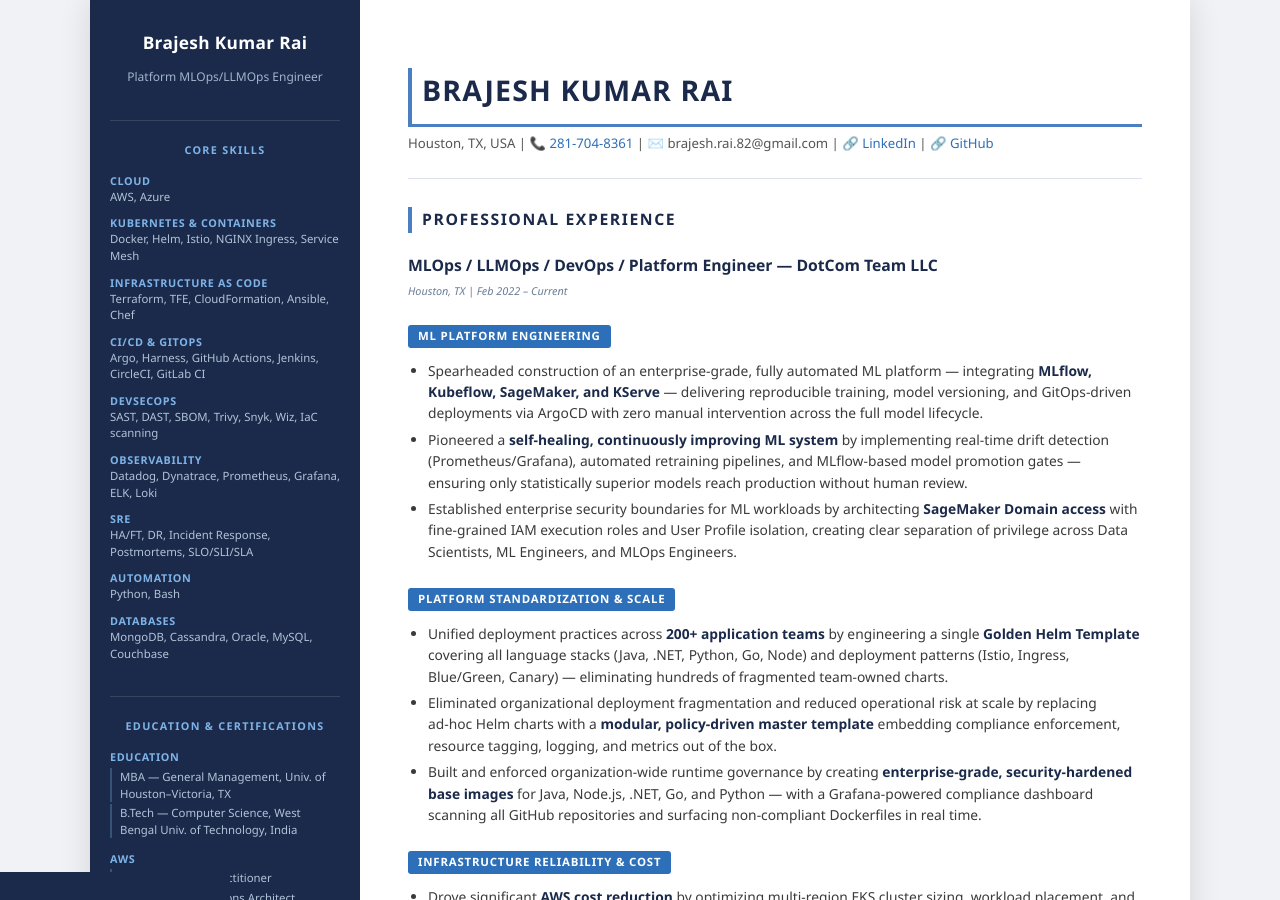
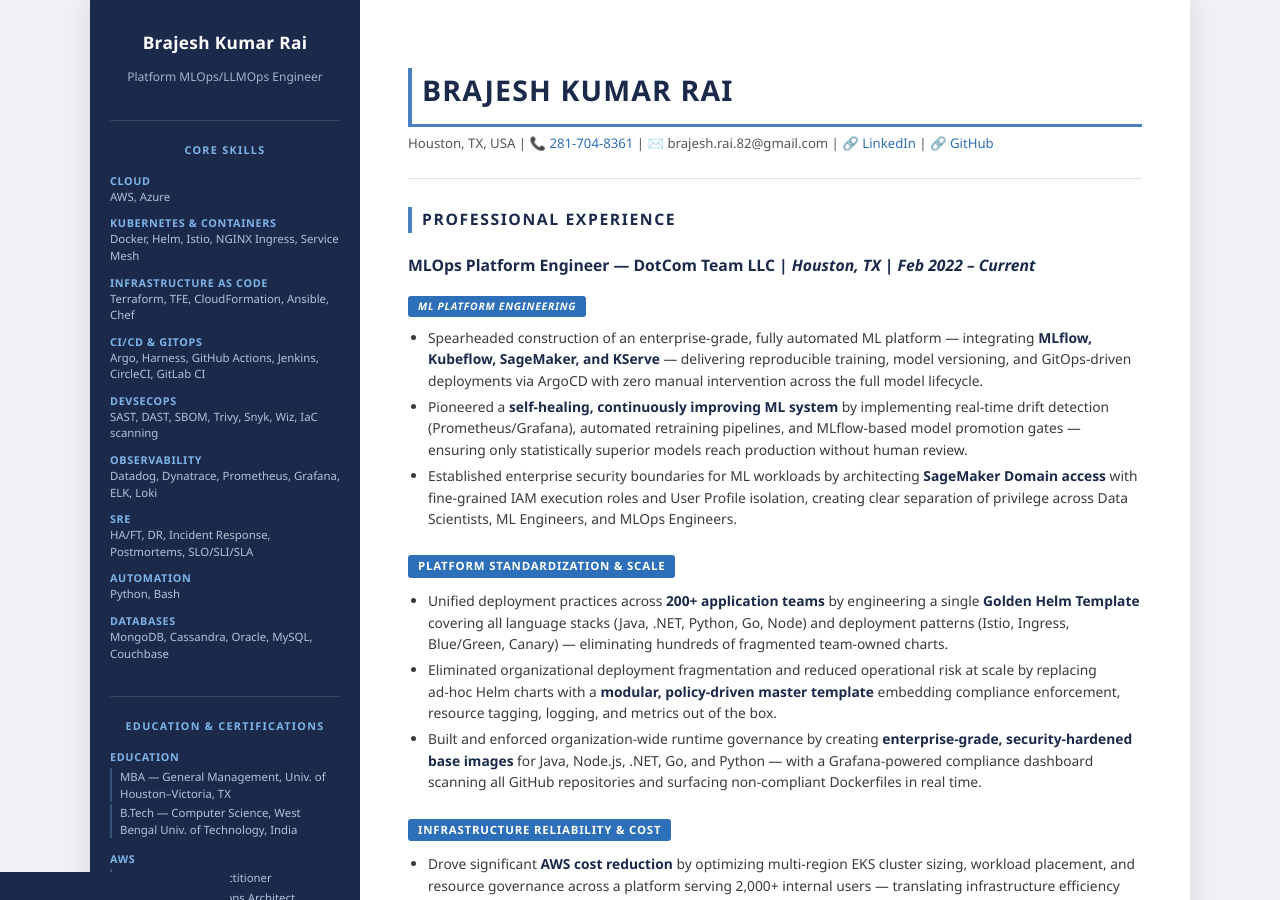
Before and after one commit to brajeshrai821/brajeshrai821.github.io, a Jekyll site: the page built from index.md, in a window 1280 px wide and 900 px high. Built offline with Jekyll 4.4.1, drawn with Linux system fonts in a browser that asks for light colours; our own code applies the rules of GitHub Pages for plain Markdown files.

Commit message:
Refactor: standardize job title formatting in professional experience section

```diff
--- a/index.md
+++ b/index.md
@@ -5,8 +5,7 @@ Houston, TX, USA | 📞 [281‑704‑8361](tel:2817048361) | ✉️ brajesh.rai.
 
 # **PROFESSIONAL EXPERIENCE**
 
-## **MLOps / LLMOps / DevOps / Platform Engineer — DotCom Team LLC**
-*Houston, TX | Feb 2022 – Current*
+## **MLOps Platform Engineer — DotCom Team LLC** | *Houston, TX | Feb 2022 – Current*
 
 **ML Platform Engineering**
 - Spearheaded construction of an enterprise‑grade, fully automated ML platform — integrating **MLflow, Kubeflow, SageMaker, and KServe** — delivering reproducible training, model versioning, and GitOps‑driven deployments via ArgoCD with zero manual intervention across the full model lifecycle.
@@ -37,8 +36,7 @@ Houston, TX, USA | 📞 [281‑704‑8361](tel:2817048361) | ✉️ brajesh.rai.
 
 ---
 
-## **Lead DevOps Engineer — PROS Inc**
-*Houston, TX | Jan 2020 – Feb 2022*
+## **Lead DevOps Engineer — PROS Inc** | *Houston, TX | Jan 2020 – Feb 2022*
 
 - Accelerated the company's **monolith‑to‑microservices transformation** by designing production‑grade AKS Cluster and standardizing deployments with Helm, enabling scalable, fault‑tolerant application delivery.
 - Improved release reliability and reduced deployment risk by replacing on‑prem Jenkins CD with **GitHub Actions + environment‑aware Helm pipelines**, ensuring consistent, predictable rollouts across all environments.
@@ -47,8 +45,7 @@ Houston, TX, USA | 📞 [281‑704‑8361](tel:2817048361) | ✉️ brajesh.rai.
 
 ---
 
-## **Senior DevOps Engineer — United Airlines**
-*Houston, TX | Jun 2019 – Dec 2019*
+## **Senior DevOps Engineer — United Airlines** | *Houston, TX | Jun 2019 – Dec 2019*
 
 - Delivered production‑ready **AWS EKS infrastructure** by designing and provisioning container orchestration clusters using CloudFormation, establishing a scalable, repeatable foundation for cloud‑native workloads.
 - Accelerated team delivery velocity by **standardizing application deployments** with Docker and Helm, reducing deployment inconsistencies and enabling reliable, environment‑agnostic releases.
@@ -56,8 +53,7 @@ Houston, TX, USA | 📞 [281‑704‑8361](tel:2817048361) | ✉️ brajesh.rai.
 
 ---
 
-## **Senior DevOps Engineer — ABB Inc**
-*Houston, TX | May 2016 – May 2019*
+## **Senior DevOps Engineer — ABB Inc** | *Houston, TX | May 2016 – May 2019*
 
 - Led ABB's **first large‑scale migration from VMware to AWS**, designing and provisioning foundational cloud infrastructure using CloudFormation and Code Pipeline, enabling the organization's transition from monolithic VMs to scalable cloud workloads.
 - Delivered **significant infrastructure cost reduction** by migrating legacy applications to AWS, placing monolithic workloads on EC2 and partnering with application teams to begin decomposing services into microservices.
```
